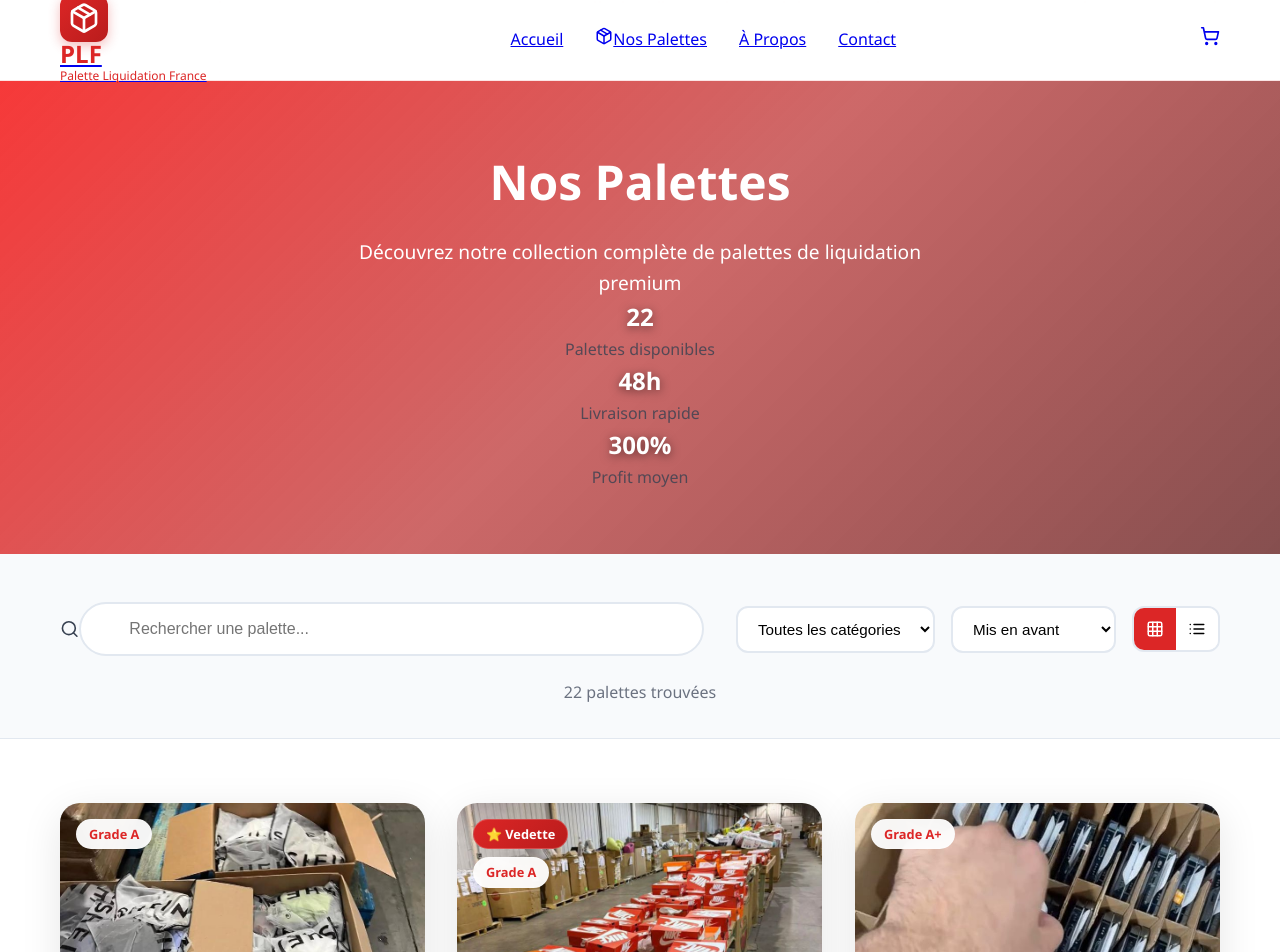
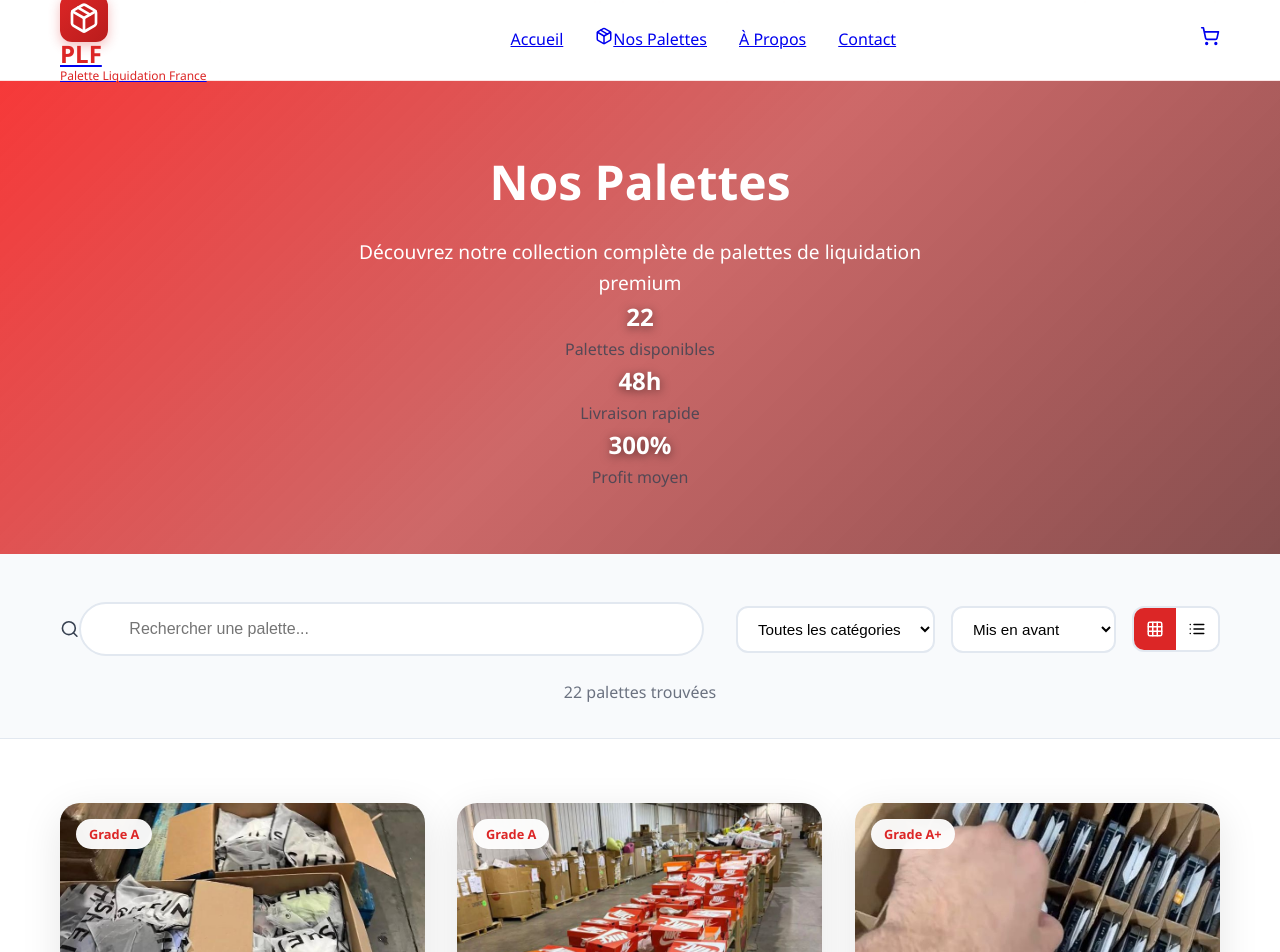
Before and after one commit to Merf004/PLF, a React (Create React App) app in the folder plf-palette-liquidation/: page /palettes in a window 1280 px wide. Shown: the top 952 px of the page. Built offline with nearby package versions, Linux system fonts and the light colour scheme.

Commit message:
Fichier du fichier _redirects pour le deploiement

```diff
--- a/plf-palette-liquidation/src/data/palettes.js
+++ b/plf-palette-liquidation/src/data/palettes.js
@@ -50,7 +50,7 @@ export const palettes = [
     dimensions: "120x100x140cm",
     content: ["Baskets", "Chaussures de running", "Chaussures lifestyle", "Chaussures de sport"],
     available: true,
-    featured: true,
+    featured: false,
     category: "Chaussures",
     origin: "Surplus Nike – Stocks invendus",
     estimatedProfit: "800-1500€",
@@ -135,7 +135,7 @@ export const palettes = [
     dimensions: "80x60x120cm",
     content: ["Nike Air Force 1 Low", "Nike Air Force 1 Mid", "Nike Air Force 1 High", "Boîtes Nike originales", "Étiquettes authentifiées"],
     available: true,
-    featured: true,
+    featured: false,
     category: "Chaussures",
     origin: "Nike Store - Stock limité",
     estimatedProfit: "600-1200€",
@@ -551,7 +551,7 @@ export const palettes = [
       "Codes-barres officiels"
     ],
     available: true,
-    featured: true,
+    featured: false,
     category: "Chaussures",
     origin: "Fournisseur agréé Jordan",
     estimatedProfit: "1200-2200€",
@@ -588,7 +588,7 @@ export const palettes = [
       "Autocuiseurs"
     ],
     available: true,
-    featured: true,
+    featured: false,
     category: "Électroménager",
     origin: "Retours Ninja officiel",
     estimatedProfit: "400-700€",
@@ -683,7 +683,7 @@ export const palettes = [
       "Documentation produit"
     ],
     available: true,
-    featured: true,
+    featured: false,
     category: "Parfumerie & Beauté",
     origin: "Fournisseur agréé",
     estimatedProfit: "150-300€",
```
Also changed, not shown: 1 other file (tests, documents, lock files or other folders).
